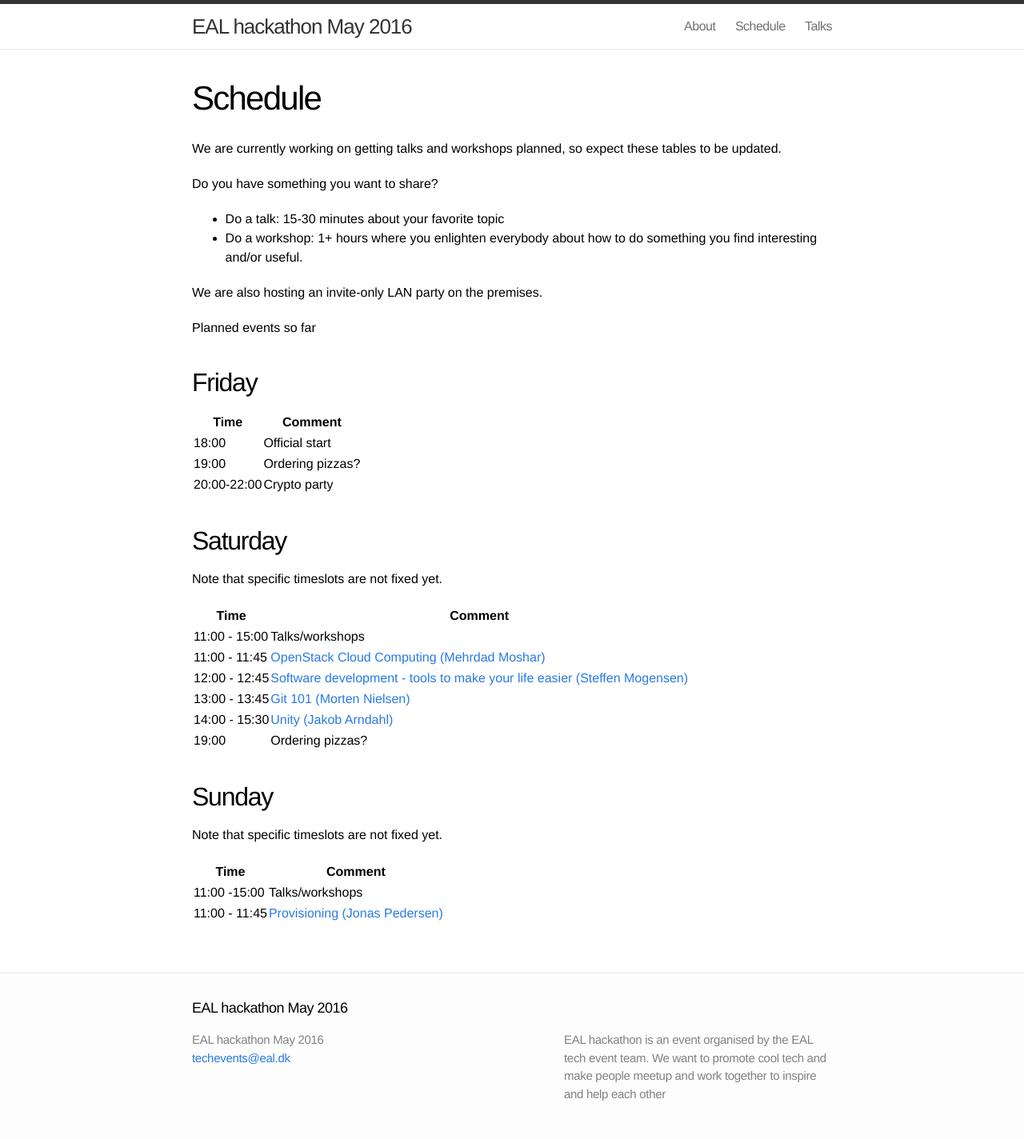
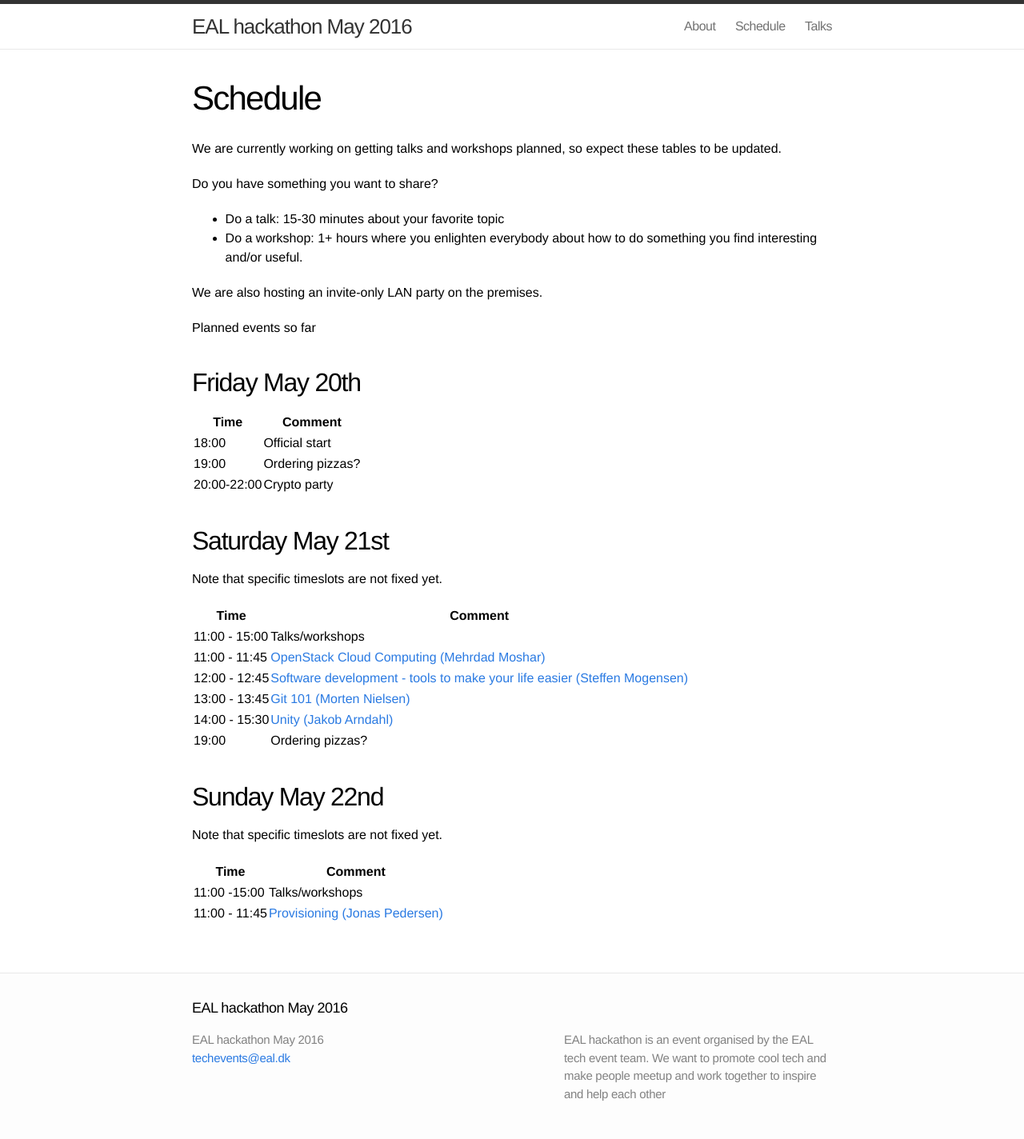
Before and after one commit to valberg/ealtechevents, a Jekyll site: the page built from schedule.md, in a window 1280 px wide. Shown: the whole page at 80% size. Built offline with Jekyll 4.4.1, drawn with Linux system fonts in a browser that asks for light colours.

Commit message:
added dates to schedule

```diff
--- a/schedule.md
+++ b/schedule.md
@@ -15,8 +15,8 @@ We are also hosting an invite-only LAN party on the premises.
 
 Planned events so far
 
-Friday
--------
+Friday May 20th
+------------------
 
 | Time  | Comment |
 | ------------- | ------------- |
@@ -25,8 +25,8 @@ Friday
 | 20:00-22:00  | Crypto party  |
 
 
-Saturday
---------
+Saturday May 21st
+--------------------
 
 Note that specific timeslots are not fixed yet.
 
@@ -40,8 +40,8 @@ Note that specific timeslots are not fixed yet.
 | 19:00  | Ordering pizzas?  |
 
 
-Sunday
--------
+Sunday May 22nd
+-----------------
 
 Note that specific timeslots are not fixed yet.
 
```
Also changed, not shown: index.md (+1 -1 lines).
